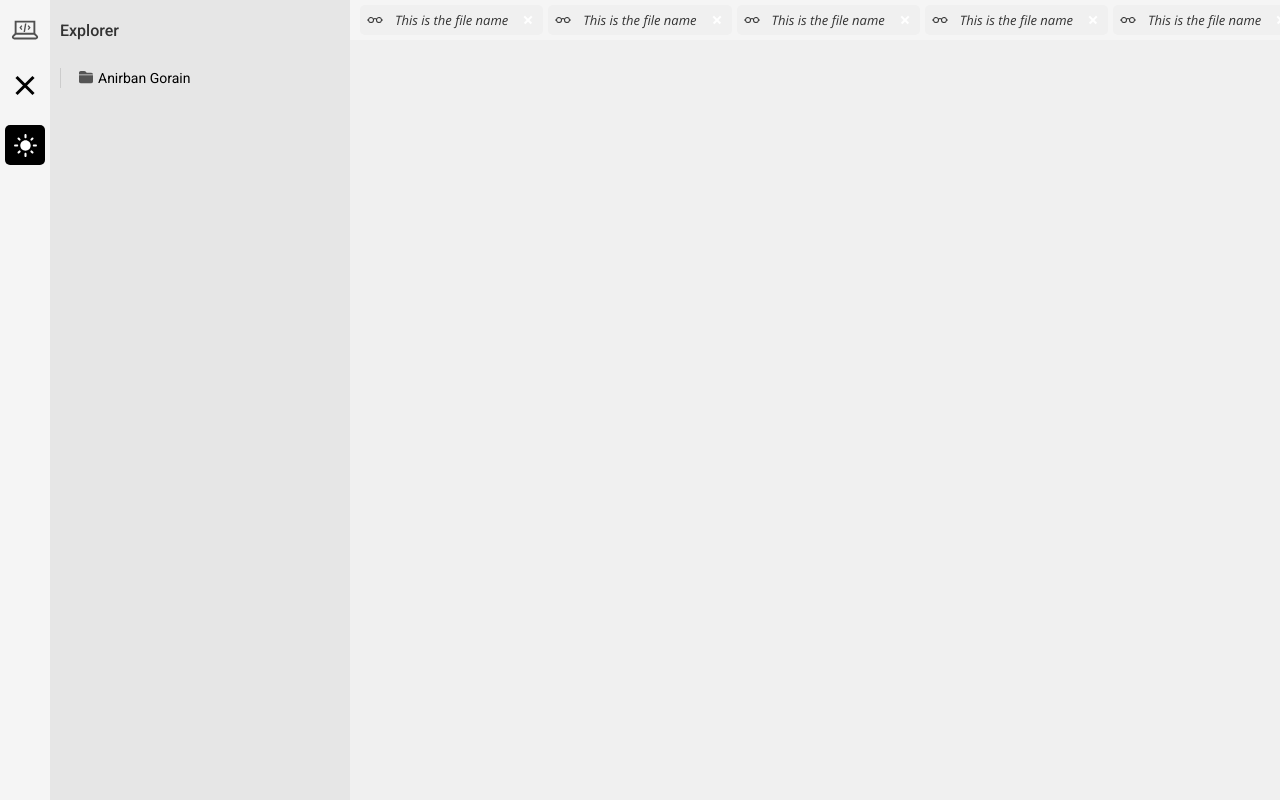
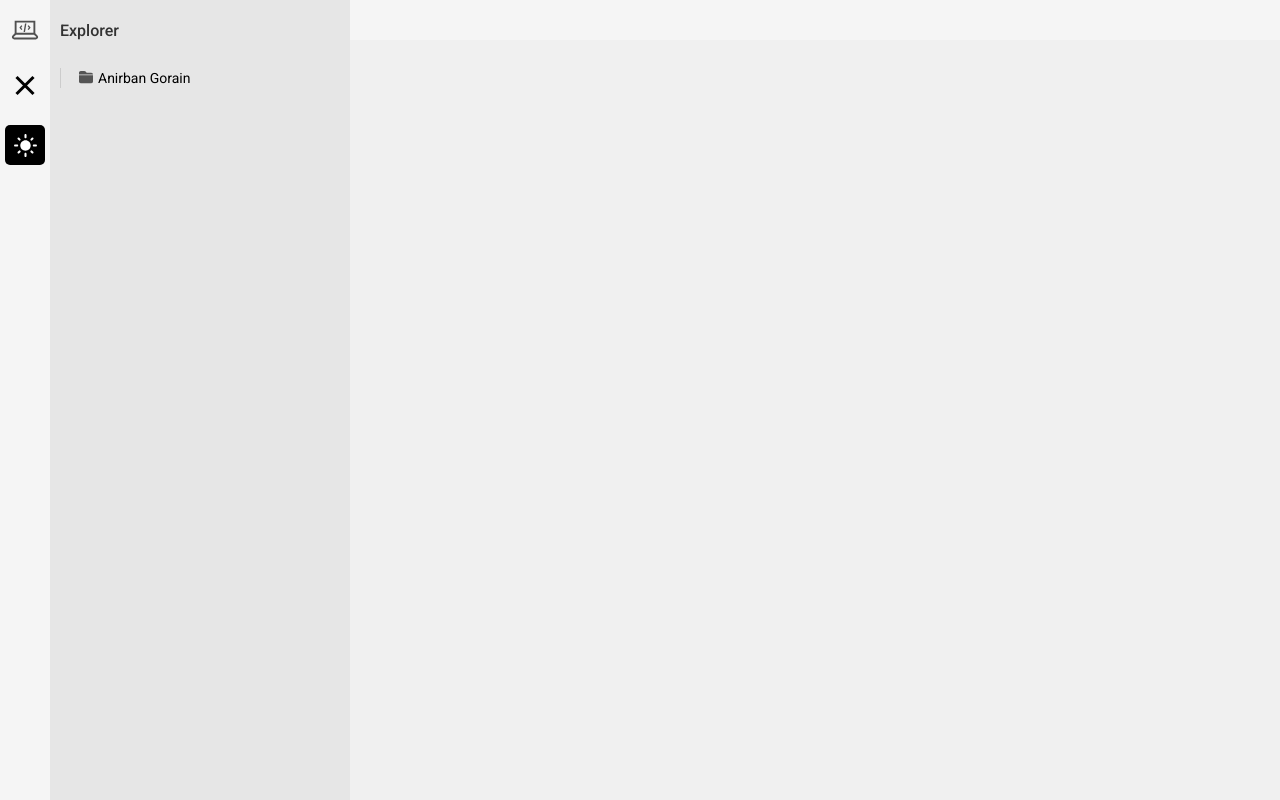
Before and after one commit to Anirban-Gorain/Portfolio, a React (Vite) app: page / in a window 1280 px wide. Built offline with nearby package versions, Linux system fonts and the light colour scheme.

Commit message:
Adding tabs on clicking on Files functionality is developed

```diff
--- a/src/App.jsx
+++ b/src/App.jsx
@@ -1,10 +1,11 @@
 import MainStructure from "./main-structure/MainStructure";
+import { TabBarContextProvider } from "./contexts/tabBarContext";
 
 function App() {
   return (
-    <>
+    <TabBarContextProvider>
       <MainStructure />
-    </>
+    </TabBarContextProvider>
   );
 }
 
--- a/src/components/Explorer/Explorer.jsx
+++ b/src/components/Explorer/Explorer.jsx
@@ -4,6 +4,28 @@ import { capitalize } from "../../utilities/stringUtilities";
 import { FaFolderOpen } from "react-icons/fa6";
 import { FaFolderClosed } from "react-icons/fa6";
 import { FaFile } from "react-icons/fa";
+import { useTabContext } from "../../contexts/tabBarContext";
+
+const File = memo(({ name }) => {
+  console.log(name + " File is rerendering");
+
+  const setTabs = useTabContext()[1];
+
+  function fileClickHandler(file) {
+    setTabs((tabs) => {
+      return tabs.includes(file) ? tabs : [...tabs, file];
+    });
+  }
+
+  return (
+    <div key={name} className="file" onClick={() => fileClickHandler(name)}>
+      <span className="explorer-icon-color">
+        <FaFile />
+      </span>{" "}
+      {name}
+    </div>
+  );
+});
 
 const Explorer = ({ tree }) => {
   if (!tree) {
@@ -47,16 +69,7 @@ const Explorer = ({ tree }) => {
             </div>
           );
         } else {
-          return (
-            <div key={child.name} className="file">
-              {
-                <span className="explorer-icon-color">
-                  <FaFile />{" "}
-                </span>
-              }{" "}
-              {name}
-            </div>
-          );
+          return <File name={name} />;
         }
       })}
     </>
--- a/src/components/TabBar/Tab.jsx
+++ b/src/components/TabBar/Tab.jsx
@@ -1,18 +1,26 @@
+import { useTabContext } from "../../contexts/tabBarContext";
 import "./tab.css";
 import { BsEyeglasses } from "react-icons/bs";
 
-export default function Tab() {
+export default function Tab({ fileName }) {
+  const [tabs, setTabs] = useTabContext();
+
+  function tabCloseHandler() {
+    const tempTabs = [...tabs];
+    const indOfTheCurrentTab = tempTabs.findIndex((fn) => fn == fileName);
+    tempTabs.splice(indOfTheCurrentTab, 1);
+    setTabs(tempTabs);
+  }
+
   return (
     <div className="tab-container">
       <div className="file-icon-section">
         <BsEyeglasses />
       </div>
       <div className="file-name-section">
-        <span className="file-name mont-file-heading">
-          This is the file name{" "}
-        </span>
+        <span className="file-name mont-file-heading">{fileName}</span>
       </div>
-      <div className="close-button-section">
+      <div className="close-button-section" onClick={tabCloseHandler}>
         <button className="close">
           <div className="line line-1"></div>
           <div className="line line-2"></div>
--- a/src/components/TabBar/TabBar.jsx
+++ b/src/components/TabBar/TabBar.jsx
@@ -1,3 +1,4 @@
+import { useTabContext } from "../../contexts/tabBarContext";
 import Tab from "./Tab";
 import "./tab-bar.css";
 import { memo } from "react";
@@ -5,10 +6,12 @@ import { memo } from "react";
 const TabBar = () => {
   console.log("TabBar rerendering....");
 
+  const [tabs, _] = useTabContext();
+
   return (
     <div className="tab-bar-container">
-      {new Array(5).fill().map((_, __) => (
-        <Tab key={__} />
+      {tabs.map((fileName, i) => (
+        <Tab key={i} fileName={fileName} />
       ))}
     </div>
   );
--- /dev/null
+++ b/src/contexts/tabBarContext.jsx
@@ -0,0 +1,18 @@
+import { createContext, useState, useContext } from "react";
+
+const TabBarContext = createContext();
+
+export function TabBarContextProvider({ children }) {
+  const [tabs, setTabs] = useState([]);
+
+  return (
+    <TabBarContext.Provider value={{ tabs, setTabs }}>
+      {children}
+    </TabBarContext.Provider>
+  );
+}
+
+export function useTabContext() {
+  const { tabs, setTabs } = useContext(TabBarContext);
+  return [tabs, setTabs];
+}
--- a/src/main-structure/main-structure.css
+++ b/src/main-structure/main-structure.css
@@ -79,4 +79,5 @@
 .app-container .editor-container {
   background-color: var(--hard-dark-background);
   width: calc(100%);
+  overflow-x: hidden;
 }
```
